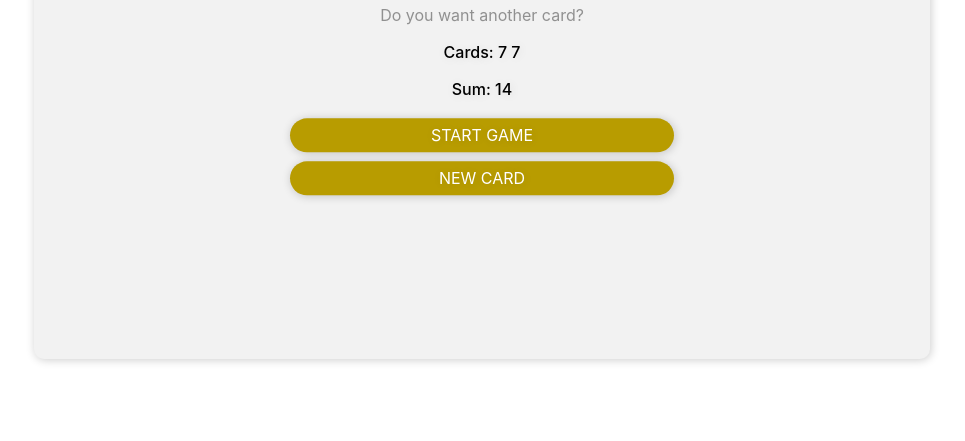
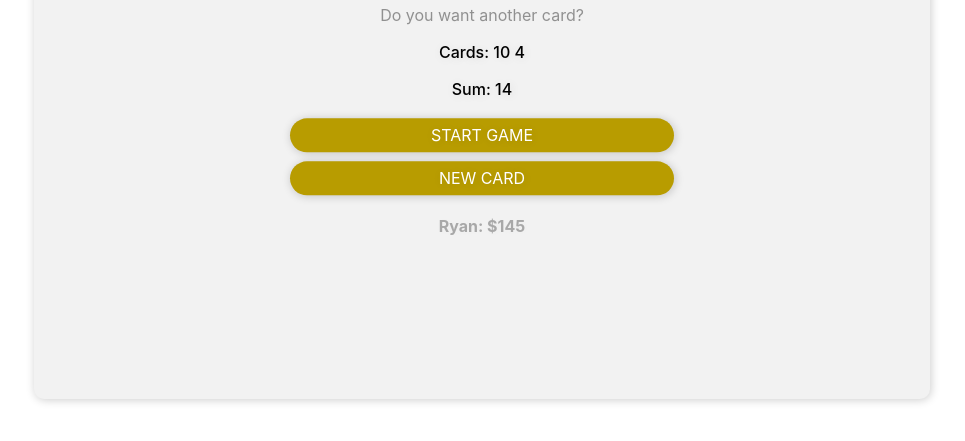
Before and after one commit to sgapnayr/blackjack, a plain HTML site: page index.html in a window 1280 px wide. Both pictures are taken after a click on the button "START GAME". Shown: the part 361-802 px from the top of the page, without its empty margins (158-1123 px from the left). Drawn offline with Linux system fonts and the light colour scheme.

Commit message:
functions tweak

```diff
--- a/index.html
+++ b/index.html
@@ -15,9 +15,9 @@
           <p id="message-el"><em>Want to play a round?</em></p>
           <p id="cards-el" class="cards">Cards:</p>
           <p id="sum-el" class="sum">Sum:</p>
-          <p id="greeting-el"></p>
           <button onClick="startGame()">START GAME</button>
           <button class="new-card" onClick="newCard()">NEW CARD</button>
+          <p id="player-el"></p>
         </div>
       </div>
     </div>
--- a/main.js
+++ b/main.js
@@ -1,25 +1,52 @@
 
 /* Variables */
-let firstCard = getRandomCard();
-let secondCard = getRandomCard();
-let sum = firstCard + secondCard;
-let cards = [firstCard, secondCard];
+let sum = 0;
+let cards = [];
 let hasBlackJack = false;
-let isAlive = true;
+let isAlive = false;
 let message = "";
 
 /* HTML Elements */
 let messageEl = document.querySelector('#message-el');
+let playerEl = document.querySelector('#player-el')
 let cardsEl = document.querySelector('#cards-el');
 let sumEl = document.querySelector('#sum-el');
 
+/* Player */
+let player = {
+    name: "Ryan",
+    chips: 145 }
+
+playerEl.textContent = player.name + ": " + "$" + player.chips;
+
 /* Functions */
-function startGame() {renderGame();}
+function getRandomCard() {
+    let randomCard = Math.floor((Math.random() * 13) + 1);
+    if (randomCard > 10) {
+        cardsEl.textContent = 10
+        return 10;
+    } else if (randomCard === 1) {
+        return 11;
+    } else {
+        return randomCard;
+    }
+}
+function startGame() {
+    isAlive = true;
+    let firstCard = getRandomCard();
+    let secondCard = getRandomCard();
+    cards = [firstCard, secondCard];
+    sum = firstCard + secondCard;
+    renderGame();
+}
+function renderGame() {
+    cardsEl.textContent = "Cards: "
 
-function renderGame() {
     for (let i = 0; i < cards.length; i++) {
-        cardsEl.textContent += " " + cards[i] + " ";
+        cardsEl.textContent += cards[i] + " ";
     }
+
+    sumEl.textContent = "Sum: " + sum
     if (sum > 21) {
         message = "You lost.";
 
@@ -31,17 +58,12 @@ function renderGame() {
         isAlive = false;
     }
     messageEl.textContent = message;
-    sumEl.textContent = "Sum: " + sum
 }
-
 function newCard() {
-    let card = getRandomCard()
-    sum += card
-    cards.push(card);
-    renderGame();
+    if (sum < 21 && sum > 1) {
+        let card = getRandomCard()
+        sum += card
+        cards.push(card)
+        renderGame()
+    }
 }
-
-function getRandomCard() {
-    let randomCard = Math.floor((Math.random() * 12));
-    return randomCard;
-}
--- a/style.css
+++ b/style.css
@@ -23,7 +23,7 @@
 }
 .body {
   width: 70%;
-  height: 70vh;
+  height: 80vh;
   display: flex;
   justify-content: center;
   align-items: center;
@@ -51,8 +51,9 @@ h1 {
   transform: translateY(-100%);
 }
 #message-el {
-  width: 50%;
+  width: 60%;
   display: flex;
+  align-content: center;
   justify-content: center;
   align-items: center;
   position: absolute;
@@ -68,6 +69,12 @@ h1 {
   position: absolute;
   transform: translateY(400%);
   font-weight: 500;
+}
+.new-card {
+  transform: translateY(475%);
+}
+#greeting-el {
+  transform: translateY(500%);
 }
 
 /* Button */
@@ -87,10 +94,23 @@ button {
 button:hover {
   box-shadow: 1px 1px 10px rgba(0, 0, 0, 0.9);
 }
-.new-card {
-  transform: translateY(475%);
+
+/* Player */
+#player-el {
+  transform: translateY(1150%);
+  opacity: 0.3;
+  font-weight: bold;
 }
 
-#greeting-el {
-  transform: translateY(500%);
+/* Media */
+@media screen and (max-width: 768px) {
+  #player-el {
+    opacity: 0;
+  }
+  #message-el {
+    width: 80%;
+  }
+  button {
+    transform: translateY(-200%);
+  }
 }
```
Also changed, not shown: practice.js (+29 -11 lines).
